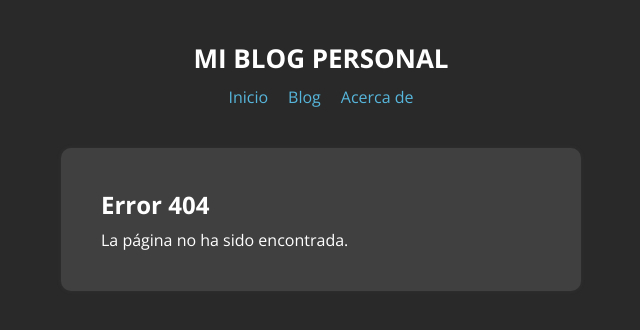
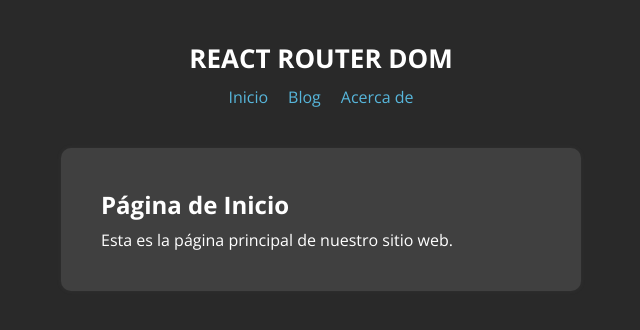
Before and after one commit to SebaGNH/Blog-React-Router-v6, a React (Create React App) app: page / in a window 1280 px wide. Before the commit this address had no page. Shown: the top 330 px of the page, without its empty margins (319-959 px from the left). Built offline with nearby package versions, Linux system fonts and the light colour scheme.

Commit message:
se agregaron estilos desde index.css para navlink

```diff
--- a/src/App.js
+++ b/src/App.js
@@ -1,27 +1,27 @@
 import React from 'react'
-import {Routes,Route,NavLink} from 'react-router-dom';
+import {Routes,Route,NavLink,Navigate} from 'react-router-dom';
 import styled from 'styled-components';
 import Inicio from './pages/Inicio';
 import Blog from './pages/Blog';
 import AcercaDe from './pages/AcercaDe';
 import Post from './components/Post';
 import Error404 from './components/Error404';
-import Styles from './App.module.css';
 
 function App() {
   return (
     <Div>
       <Header>
-        <H1>Mi Blog Personal</H1>
+        <H1>React Router Dom</H1>
         <Nav>
-          <NavLink className={(navData) => navData.isActive? Styles.activa:''}to='/inicio'>Inicio</NavLink>
-          <NavLink className={(navData) => navData.isActive? Styles.activa:''}to='/blog'>Blog</NavLink>
-          <NavLink className={(navData) => navData.isActive? Styles.activa:''}to='/acerca-de'>Acerca de</NavLink>
+          <NavLink className={(navData) => navData.isActive? 'activa':''}to='/inicio'>Inicio</NavLink>
+          <NavLink className={(navData) => navData.isActive? 'activa':''}to='/blog'>Blog</NavLink>
+          <NavLink className={(navData) => navData.isActive? 'activa':''}to='/acerca-de'>Acerca de</NavLink>
         </Nav>
       </Header>
       <Main>
         <Routes>
-          <Route path="/inicio" element={<Inicio />} exact={true} />
+          <Route path="/" element={<Inicio />} />
+          <Route path="/inicio" element={<Inicio />} />
           <Route path="/blog" element={<Blog />} />
           <Route path="/post/:id" element={<Post />} />
           <Route path="/acerca-de" element={<AcercaDe />} />
--- a/src/App.module.css
+++ /dev/null
@@ -1,3 +0,0 @@
-.activa{
-  border-bottom: 2px solid #00FF00;
-}
--- a/src/index.css
+++ b/src/index.css
@@ -29,7 +29,7 @@
 }
 
 .activa {
-  color: #00FF00;
+  border-bottom: 2px solid #57B6DB;
 }
 
 h2{
```
